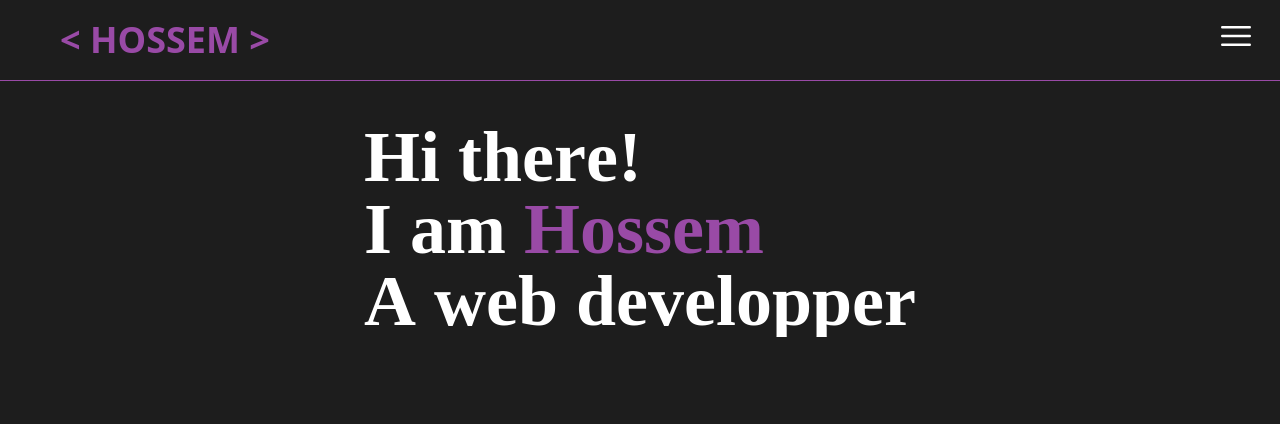
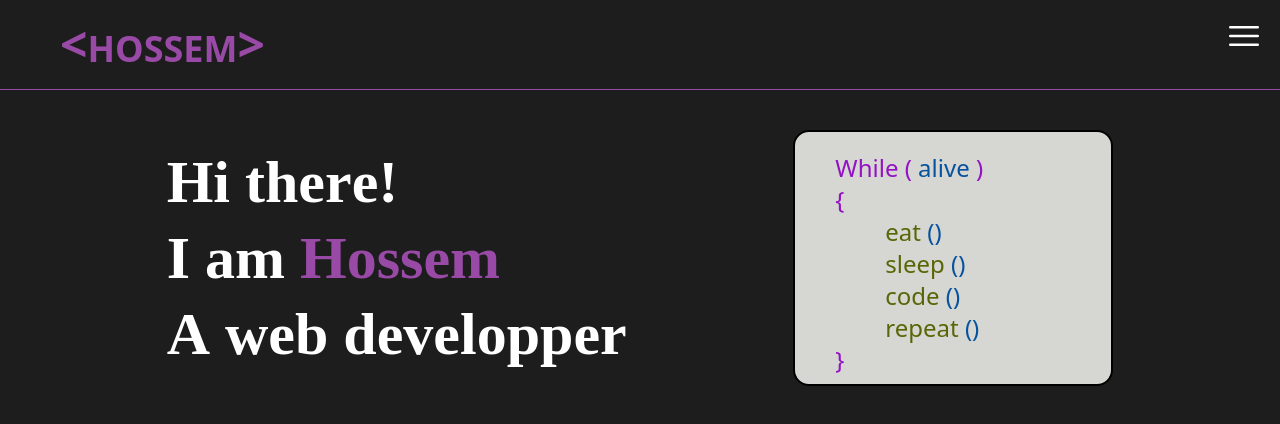
Before and after one commit to hossemedineali/portfolio, a Next.js app: page / in a window 1280 px wide. Shown: the top 424 px of the page. Built offline with nearby package versions, Linux system fonts and the light colour scheme.

Commit message:
try new design

```diff
--- a/src/components/header.tsx
+++ b/src/components/header.tsx
@@ -39,13 +39,17 @@ const Header: React.FC<{ toggleOpen: Cycle; isOpen: boolean }> = ({
   toggleOpen,
   isOpen,
 }) => {
+
+  let x=0
+  let i=0
+
   return (
     <div className="">
       <motion.button
         initial={{ y: "-100vh" }}
         animate={{ y: 0 }}
         transition={{ delay: 3, type: "spring", stiffness: 30 }}
-        className="absolute top-2 right-2 z-20  h-14 w-14 rounded-full  hover:cursor-pointer"
+        className={`absolute top-2 right-2 z-20  h-14 w-14 rounded-full  hover:cursor-pointer p-2 ${isOpen?'bg-[#D6D6D2]':''}`}
         onClick={() => toggleOpen()}
       >
         {isOpen ? open : close}
@@ -58,7 +62,7 @@ const Header: React.FC<{ toggleOpen: Cycle; isOpen: boolean }> = ({
         className="relative flex py-5 px-5 "
       >
         <h1 className=" flex-grow-1 font-mono mr-auto text-4xl font-extrabold text-[#994AA6] md:ml-10 ">
-          {"< HOSSEM >"}
+         <span className="text-5xl ">{'<'}</span>HOSSEM<span className="text-5xl ">{'>'}</span>
         </h1>
       </motion.div>
       <motion.div
--- a/src/components/loader.tsx
+++ b/src/components/loader.tsx
@@ -40,12 +40,13 @@ const text3 = Array.from("A web developper"); // "A web developper".split(" ");
 
 const Loader = () => {
   return (
-    <div className="font-black font-Allerta text-center text-4xl  sm:text-6xl md:text-6xl lg:text-7xl text-white ">
+    <div className="font-black font-Allerta text-center  text-4xl  sm:text-6xl md:text-5xl lg:text-6xl text-white ">
       <motion.div
       style={{ overflow: "hidden", display: "flex" }}
       variants={container}
       initial="hidden"
       animate="visible"
+      className="py-2"
     >
       {text1.map((letter, index) => (
         <motion.span  variants={child} key={index}>
@@ -60,6 +61,7 @@ const Loader = () => {
       variants={container}
       initial="hidden"
       animate="visible"
+      className="py-2"
     >
       {text2.map((letter, index) => (
         <motion.span  variants={child} key={index} className={`${index>4?'text-[#994AA6]':''}`}>
@@ -74,6 +76,7 @@ const Loader = () => {
       variants={container}
       initial="hidden"
       animate="visible"
+      className="py-2"
     >
       {text3.map((letter, index) => (
         <motion.span  variants={child} key={index}>
--- a/src/components/sections/menu.tsx
+++ b/src/components/sections/menu.tsx
@@ -3,9 +3,9 @@ import {
   AnimatePresence,
   Cycle,
   motion,
-  useCycle,
+
 } from "framer-motion";
-import { useRef } from "react";
+
 
 const sidebar = {
   open: (height = 1000) => ({
@@ -76,7 +76,7 @@ const Menu: React.FC<{ toggleOpen: Cycle; isOpen: boolean }> = ({
         className=" absolute top-0 left-0 bottom-0 right-0"
       >
         {list.map((skil,index)=>{
-                return <motion.div  key={index} className="hover:bg-black hover:text-[#994AA6] h-1/5 border-b-[1px] border-b-black flex justify-center items-center text-8xl ">
+                return <motion.div initial={{x:'-100vw'}} animate={{x:'0'}} exit={{x:'-100vw'}} transition={{delay:1,duration:1}}  key={index} className="hover:bg-black hover:text-[#994AA6] h-1/5 border-b-[1px] border-b-black flex justify-center items-center text-6xl md:text-8xl ">
                     {skil}
                 </motion.div>
             })}
--- a/src/components/sections/section1.tsx
+++ b/src/components/sections/section1.tsx
@@ -1,9 +1,43 @@
 import Loader from "../loader";
+import { motion } from "framer-motion";
+import { setMaxIdleHTTPParsers } from "http";
 
 const Section1 = () => {
   return (
-    <div className=" sm:justify-left mt-10 flex justify-center md:justify-center px-5 sm:px-10 md:px-20">
-      <Loader />
+    <div className=" mt-10 flex   flex-col items-center  md:flex-row md:justify-evenly   ">
+      <div className="md:max-w-1/2  mb-10 md:mb-0">
+        <Loader />
+      </div>
+      <motion.div
+        initial={{ opacity: 0, y: 20 }}
+        animate={{ opacity: 1, y: 0 }}
+        transition={{ delay: 2, duration: 1 }}
+        className="shadow-4xl shadow-white h-64 w-[320px] rounded-2xl border-2 bg-[#D6D6D2] px-10 pt-5 text-2xl"
+      >
+        <p className="text-Cviolet">
+          While <span>(</span> <span className="text-Cblue">alive</span>{" "}
+          <span>)</span>
+        </p>
+        <p className="text-Cviolet">{"{"}</p>
+
+        <p className="text-Cyellow">
+          &nbsp;&nbsp;&nbsp;&nbsp;&nbsp;&nbsp;&nbsp;&nbsp;eat{" "}
+          <span className="text-Cblue">()</span>
+        </p>
+        <p className="text-Cyellow">
+          &nbsp;&nbsp;&nbsp;&nbsp;&nbsp;&nbsp;&nbsp;&nbsp;sleep{" "}
+          <span className="text-Cblue">()</span>
+        </p>
+        <p className="text-Cyellow">
+          &nbsp;&nbsp;&nbsp;&nbsp;&nbsp;&nbsp;&nbsp;&nbsp;code{" "}
+          <span className="text-Cblue">()</span>
+        </p>
+        <p className="text-Cyellow">
+          &nbsp;&nbsp;&nbsp;&nbsp;&nbsp;&nbsp;&nbsp;&nbsp;repeat{" "}
+          <span className="text-Cblue">()</span>
+        </p>
+        <p className="text-Cviolet">{"}"}</p>
+      </motion.div>
     </div>
   );
 };
--- a/src/pages/index.tsx
+++ b/src/pages/index.tsx
@@ -82,6 +82,8 @@ const child = {
 
 
 
+
+
       </main>
     </>
   );
--- a/tailwind.config.cjs
+++ b/tailwind.config.cjs
@@ -1,31 +1,37 @@
 /** @type {import('tailwindcss').Config} */
-const plugin = require('tailwindcss/plugin')
+const plugin = require("tailwindcss/plugin");
 module.exports = {
   content: ["./src/**/*.{js,ts,jsx,tsx}"],
   theme: {
     extend: {},
-    fontFamily:{
-      Allerta:['Allerta Stencil']
-    }
+    fontFamily: {
+      Allerta: ["Allerta Stencil"],
+    },
+    colors: {
+      transparent: "transparent",
+      current: "currentColor",
+      white:'#fff',
+      Cviolet: "#9212c4",
+      Cyellow: "#596606",
+      Cblue: "#06529e",
+    },
   },
   plugins: [
     plugin(function ({ addUtilities }) {
       addUtilities({
-        '.scrollbar-hide': {
+        ".scrollbar-hide": {
           /* IE and Edge */
-          '-ms-overflow-style': 'none',
+          "-ms-overflow-style": "none",
 
           /* Firefox */
-          'scrollbar-width': 'none',
+          "scrollbar-width": "none",
 
           /* Safari and Chrome */
-          '&::-webkit-scrollbar': {
-            display: 'none'
-          }
-        }
-      }
-      )
-    })
+          "&::-webkit-scrollbar": {
+            display: "none",
+          },
+        },
+      });
+    }),
   ],
-
 };
```
